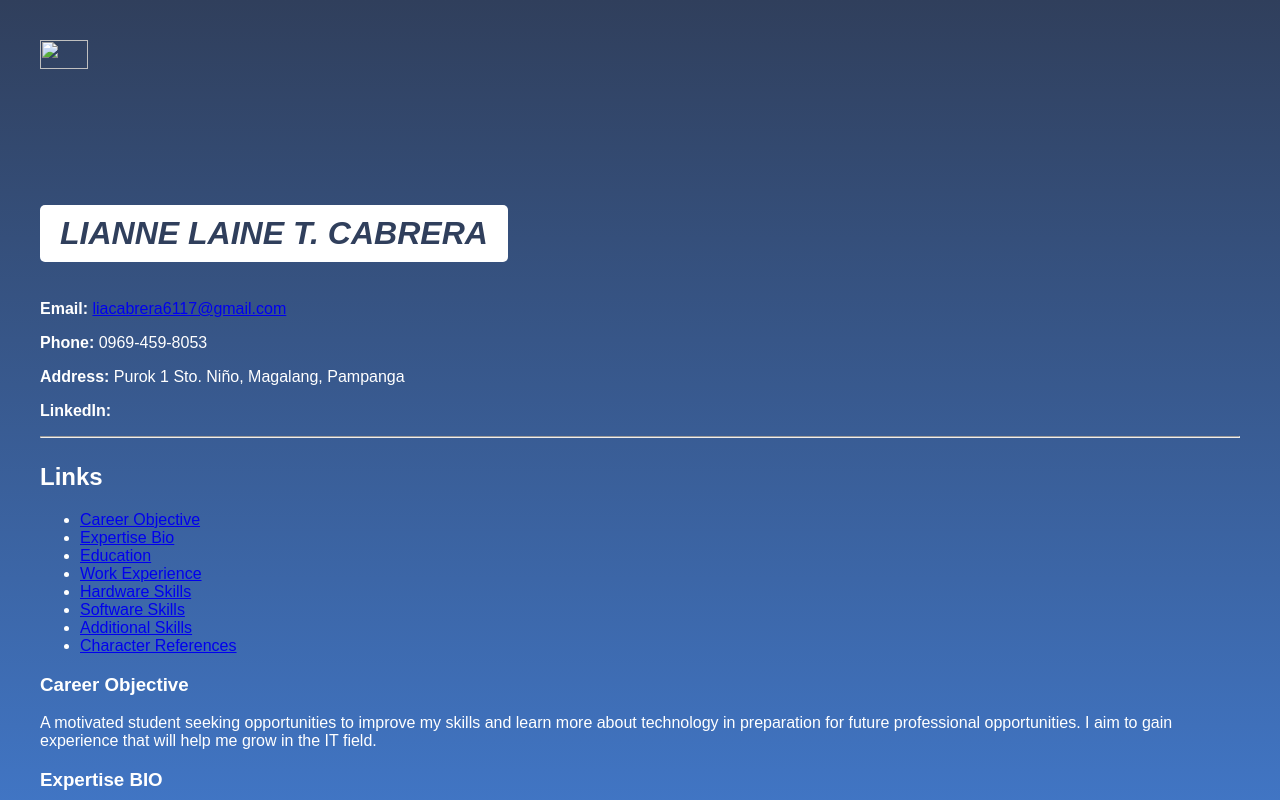
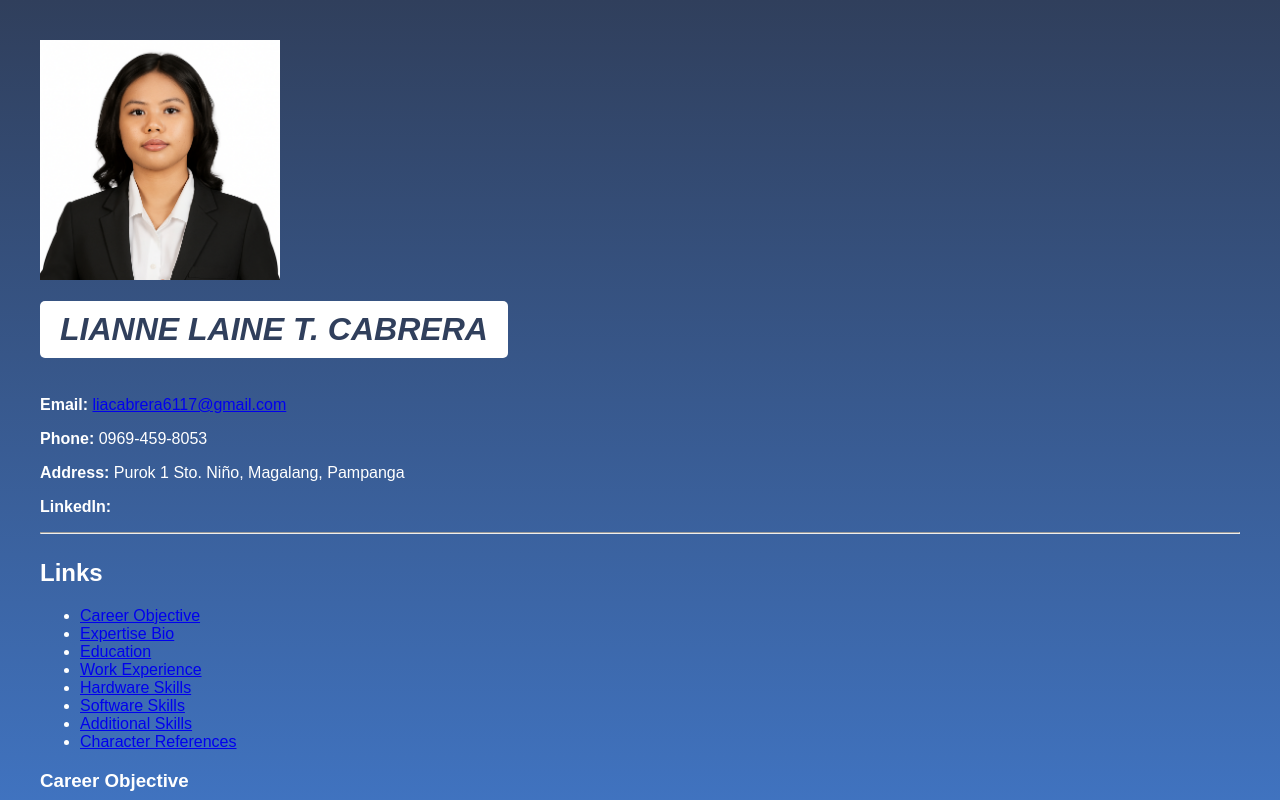
Before and after one commit to liacabreraa/WS101, a plain HTML site: page LLTCCodes/LLTCResumeCSS.html in a window 1280 px wide. Shown: the top 800 px of the page. Drawn offline with Linux system fonts and the light colour scheme.

Commit message:
Update LLTCResumeCSS.html

```diff
--- a/LLTCCodes/LLTCResumeCSS.html
+++ b/LLTCCodes/LLTCResumeCSS.html
@@ -79,7 +79,7 @@
 
     <div id="top"></div>
 
-    <img src="C:\Users\rando\Documents\LLTCRESUME/nyaw.png" width=20%>
+    <img src="https://github.com/liacabreraa/WS101/blob/main/images/maw.PNG" width=20%>
 
   <div id="contact-info"></div>
   <h1>LIANNE LAINE T. CABRERA</h1>
```
